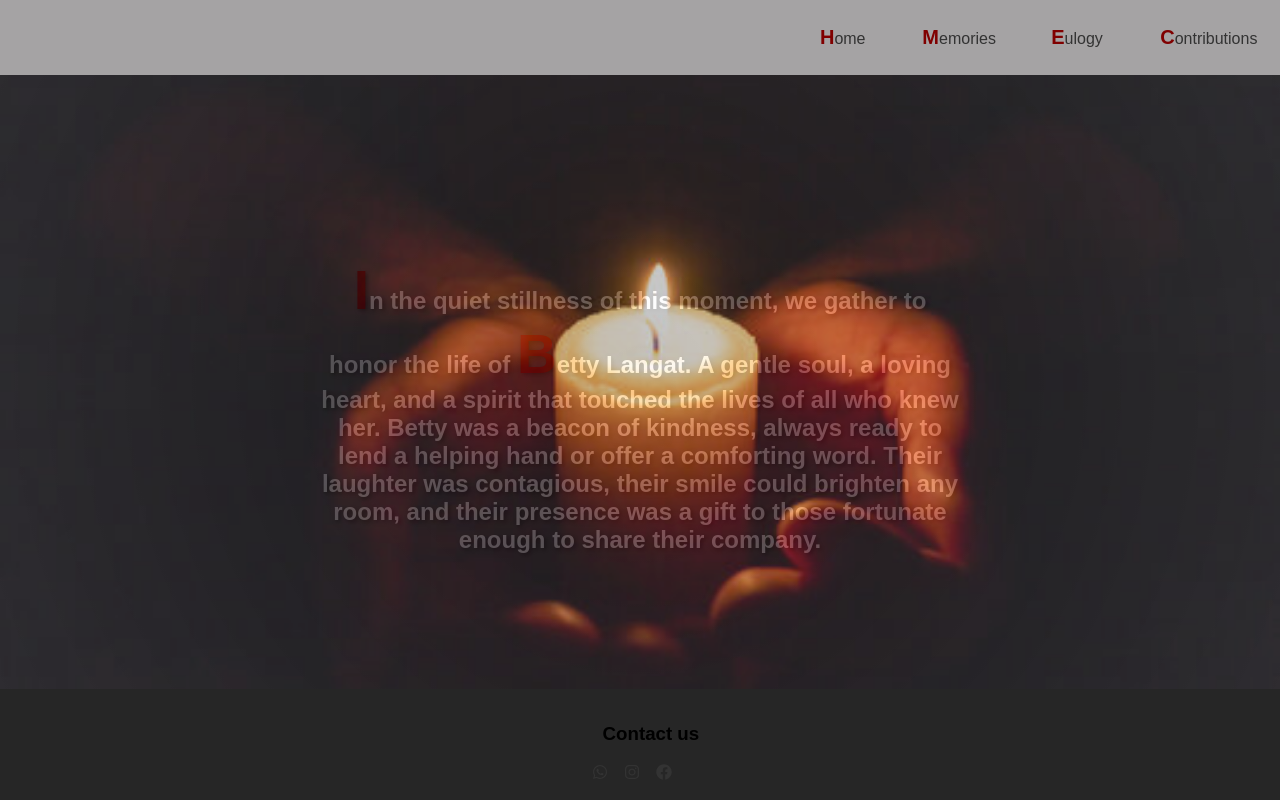
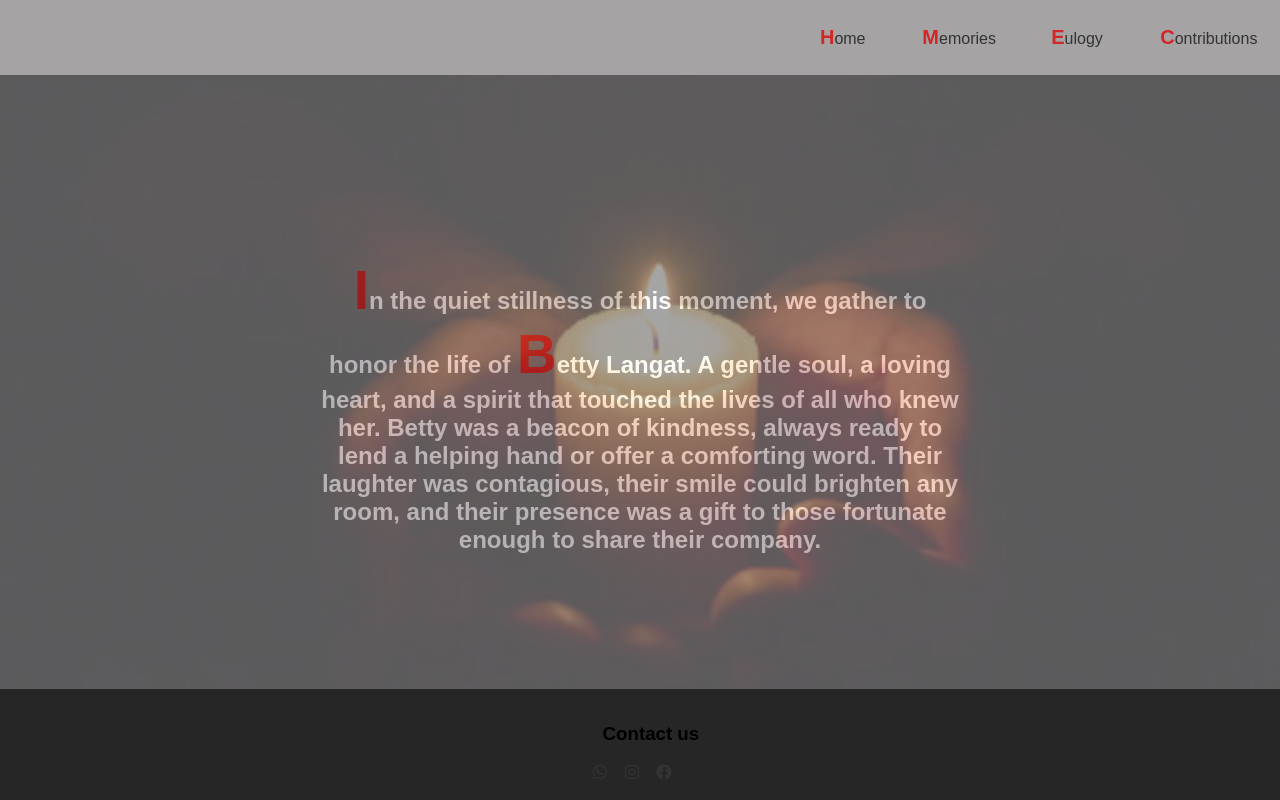
Before and after one commit to Victorlangat/final_project, a React (Create React App) app: page /eulogy in a window 1280 px wide. Built offline with nearby package versions, Linux system fonts and the light colour scheme; the HTML template or start-up script is replaced by a standard one.

Commit message:
color change and euloy visibility

```diff
--- a/src/pages/eulogy.css
+++ b/src/pages/eulogy.css
@@ -11,7 +11,7 @@
   .the_story {
     position: relative;
     flex-grow: 1; /* Takes up remaining space after navbar and footer */
-    background: radial-gradient(circle at center, rgba(0, 0, 0, 0.5) 0%, rgba(0, 0, 0, 0) 100%);
+
   }
 
   .the_story p {
@@ -21,9 +21,9 @@
     transform: translate(-50%, -50%);
     color: white;
     text-align: center;
-    font-weight: bold;
+    font-weight:550;
     font-size: 24px;
-    text-shadow: 2px 2px 4px rgba(0, 0, 0, 0.5);
+
   }
 
   .back {
@@ -32,16 +32,17 @@
     left: 0;
     width: 100%;
     height: 100%;
-    opacity: 0.7; /* Adjust opacity as needed */
   }
 
   .back img {
     width: 100%;
     height: 100%;
     object-fit: cover;
+    opacity:0.3;
+    background: radial-gradient(circle at center, rgba(0, 0, 0, 0.5) 0%, rgba(0, 0, 0, 0.5) 100%);
   }
   .styled{
-    color: maroon;
+    color:rgb(211, 38, 38);
     font-size:55px;
   }
 
--- a/src/pages/home.css
+++ b/src/pages/home.css
@@ -95,11 +95,11 @@ a:hover {
 
 .styled {
   font-size: 65px;
-  color: maroon;
+  color:rgb(211, 38, 38);
 }
 
 .letter {
-  color: maroon;
+  color:rgb(211, 38, 38);
   font-size: 20px;
   font-weight: 557;
 }
--- a/src/pages/memories.css
+++ b/src/pages/memories.css
@@ -13,7 +13,7 @@ h1 {
 
 .styled {
   font-size: 65px;
-  color: maroon;
+  color:rgb(211, 38, 38);;
 }
 
 /* Image Layout */
```
